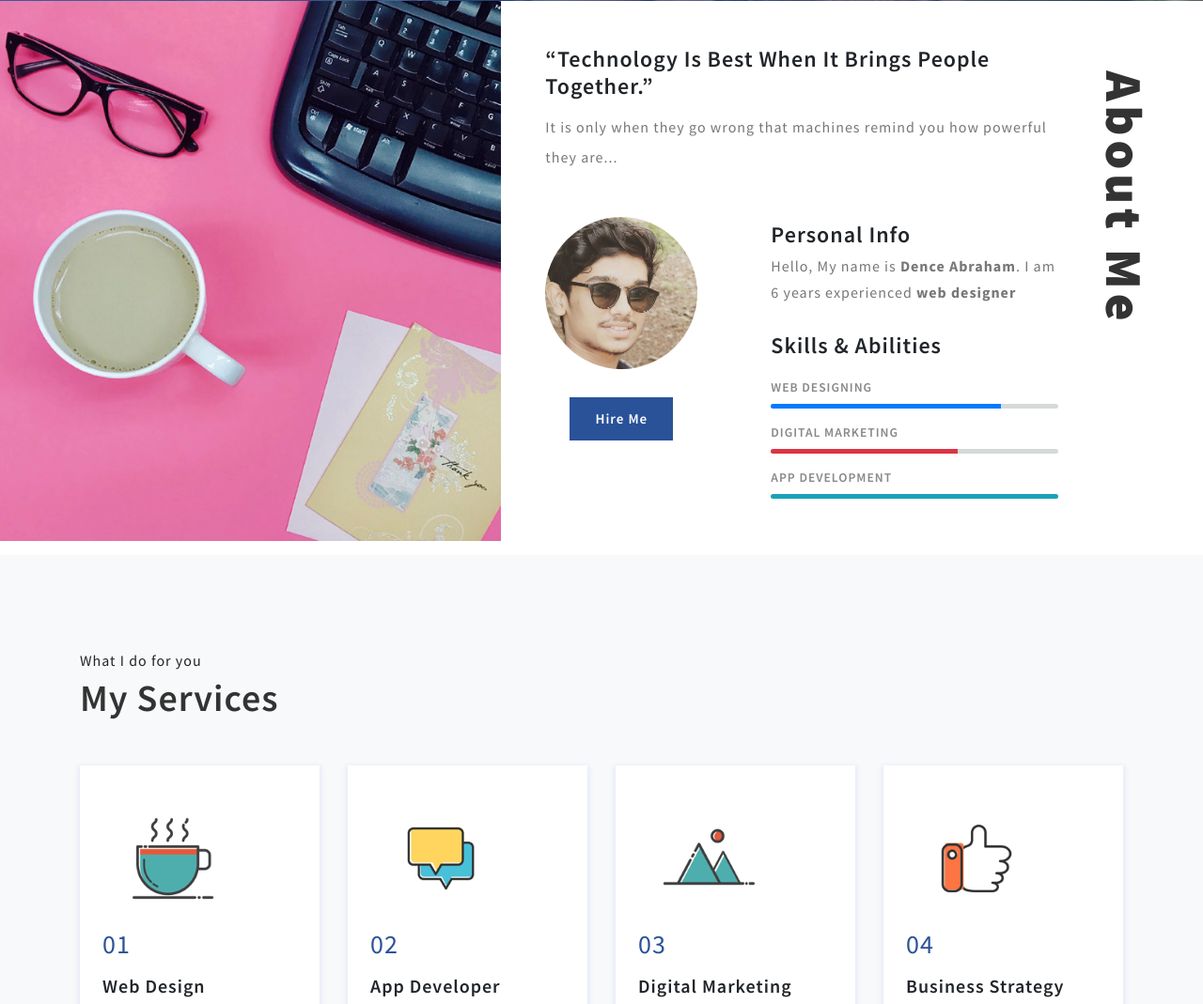
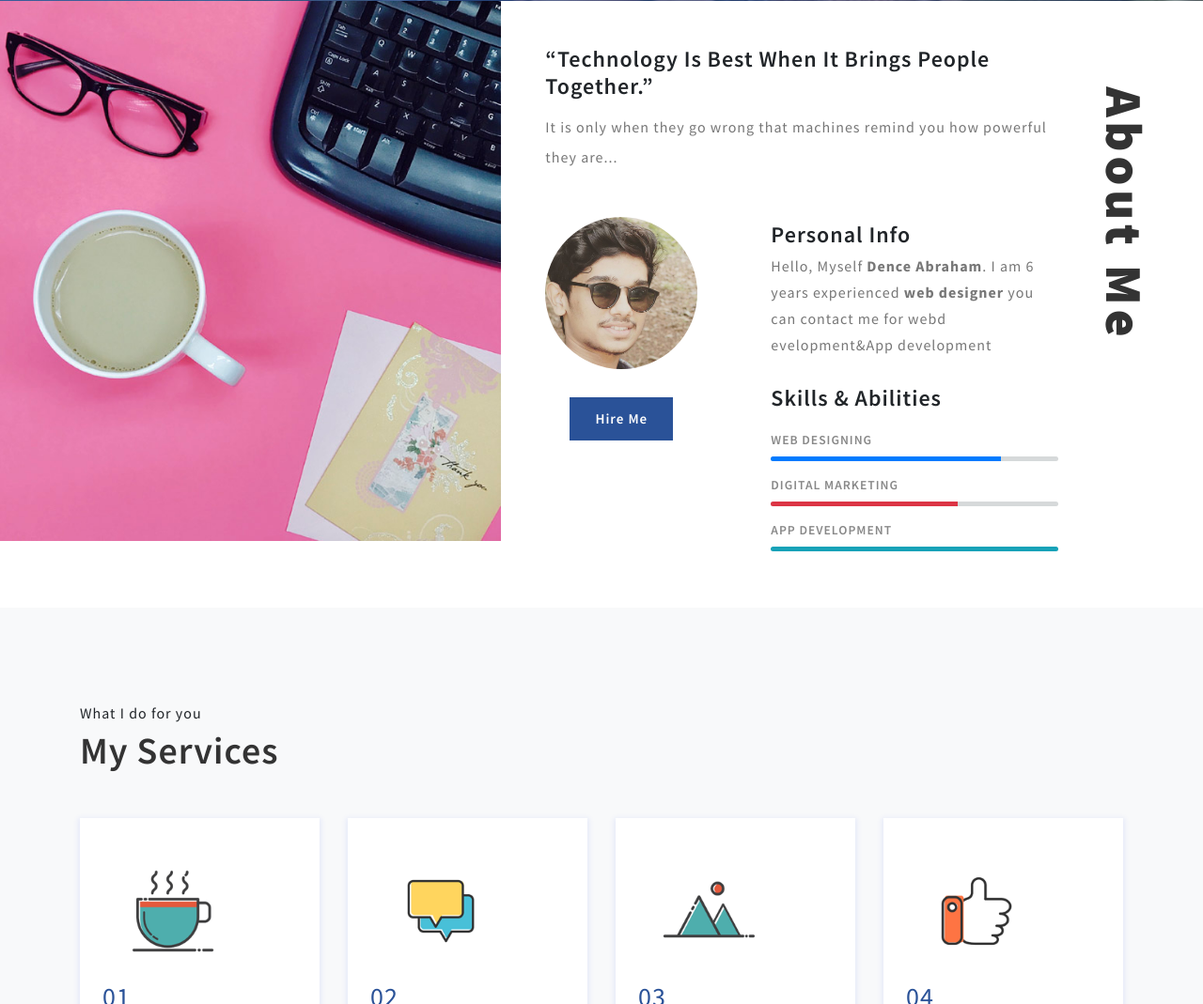
Before and after one commit to sajinabraha/dnd, a plain HTML site: page index.html in a window 1280 px wide. Shown: the part 736-1805 px from the top of the page at 94% size. Drawn offline with Linux system fonts and the light colour scheme.

Commit message:
Update index.html

```diff
--- a/index.html
+++ b/index.html
@@ -108,7 +108,7 @@ Smartphone Compatible web template, free webdesigns for Nokia, Samsung, LG, Sony
 						</div>
 						<div class="col-sm-7 offset-lg-1">
 							<h4>Personal Info</h4>
-							<p>Hello, My name is <strong>Dence Abraham</strong>. I am 6 years experienced <strong>web designer</strong></p>
+							<p>Hello, Myself <strong>Dence Abraham</strong>. I am 6 years experienced <strong>web designer</strong> you can contact me for webd evelopment&App development </p>
 							<h4 class="mt-4">Skills & Abilities</h4>
 							<div class="progress-one mt-3">
 								<h4 class="progress-tittle">Web Designing</h4>
```
